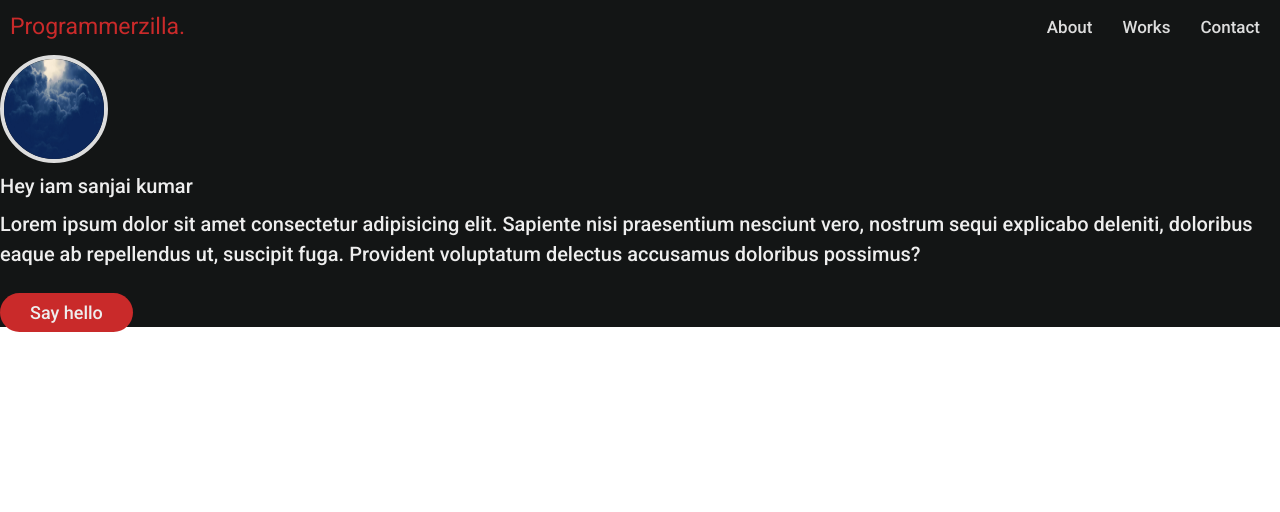
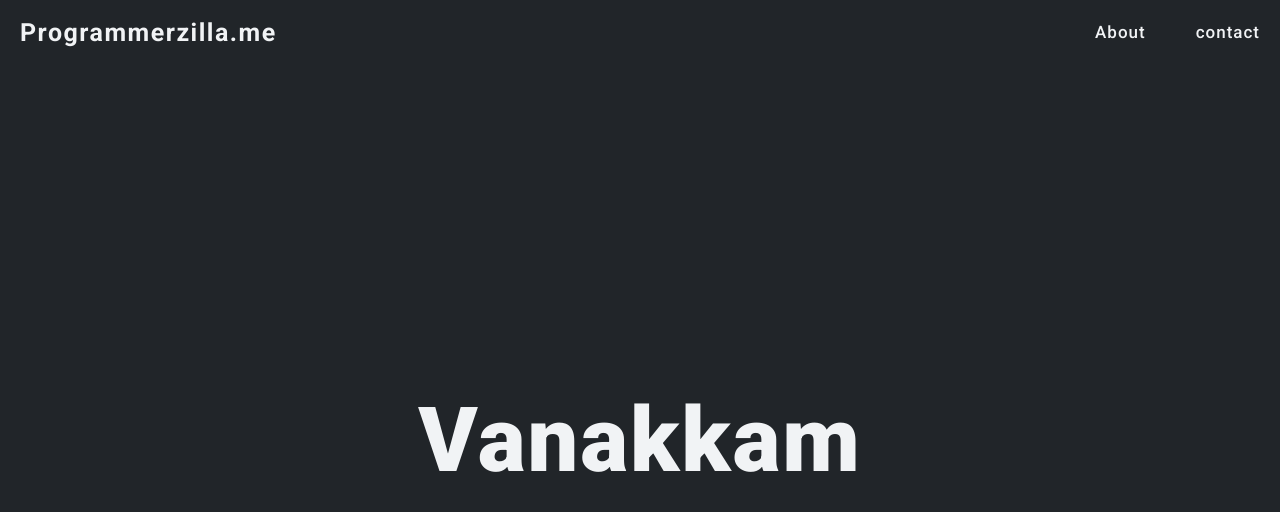
Before and after one commit to sanjaiKumar-s/programmerzilla, a plain HTML site: page index.html in a window 1280 px wide. Drawn offline with Linux system fonts and the light colour scheme.

Commit message:
Added new hero section looks

```diff
--- a/css/styles.css
+++ b/css/styles.css
@@ -3,6 +3,9 @@ html {
 }
 
 :root {
+  --color-black: #212529;
+  --color-white: #f1f3f5;
+  --color-black-lite: #343a40;
   --color-primary: #c92a2a;
   --color-primary-lite: #e03131;
 }
@@ -12,97 +15,62 @@ body {
   color: #333;
   font-size: 2rem;
   line-height: 1.5;
+  box-sizing: border-box;
 }
 
 a {
   text-decoration: none;
 }
 
-.container {
-  width: 90%;
-  padding: 5rem;
-  margin: 0 auto;
-}
-
 .navbar {
-  background-color: #131515;
   display: flex;
   justify-content: space-between;
   align-items: center;
+  padding: 0 2rem 0 2rem;
+  background-color: var(--color-black);
+  color: var(--color-white);
+}
+.nav__links {
+  display: flex;
+  gap: 5rem;
+  padding: 0;
+}
+.navbar__logo {
+  font-size: 2.5rem;
+  font-weight: 600;
+  letter-spacing: 1.5px;
+}
+.nav__links > li {
+  list-style: none;
+  font-size: 1.7rem;
+  letter-spacing: 1px;
+  font-weight: 500;
+}
+/* .nav__container {
+} */
+
+/*  */
+.hero {
+  background-color: var(--color-black);
+  color: var(--color-white);
+  padding: 5rem;
+  display: flex;
+  height: 650px;
+  align-items: center;
+  justify-content: center;
 }
 
-.navbar__logo {
-  display: inline-block;
-  color: var(--color-primary);
-  font-size: 2.3rem;
-  padding: 1rem;
-  cursor: pointer;
+.hero__bold {
+  font-size: 9rem;
+  font-weight: 800;
+  letter-spacing: 2px;
 }
 
-.navbar__list {
-  font-size: 1.7rem;
-  font-weight: 500;
-  display: flex;
-  gap: 3rem;
-  margin: 0rem;
-  padding: 0 2rem;
-  align-items: center;
+.hero__text {
+  text-align: center;
+  max-width: 130rem;
 }
 
-.navbar__item {
-  list-style: none;
+.hero__para {
+  margin: 0;
 }
-
-.navbar__item > a {
-  color: #ddd;
-  transition: all 0.2s;
-}
-
-.navbar__item > a:hover {
-  color: #fff;
-}
-
-/*  */
-
-.about {
-  font-weight: 500;
-  background-color: #131515;
-  color: #eee;
-}
-
-.about__img {
-  width: 100px;
-  height: 100px;
-  border-radius: 100%;
-  border: 4px solid #ddd;
-}
-
-.about__intro {
-  display: block;
-}
-
-.about__para {
-  margin: 0.8rem 0 2.8rem 0;
-}
-
-.about__btn{
-
-}
-
-/* BUTTON */
-.btn {
-  border: none;
-  padding: 0.9rem 3rem;
-  border-radius: 10rem;
-  font-size: 1.8rem;
-  color: #eee;
-  transition: background 0.2s;
-}
-
-.btn--red {
-  background-color: var(--color-primary);
-}
-
-.btn--red:hover {
-  background-color: var(--color-primary-lite);
-}
--- a/index.html
+++ b/index.html
@@ -16,33 +16,40 @@
     />
     <link rel="stylesheet" href="css/normalize.css" />
     <link rel="stylesheet" href="css/styles.css" />
+    <script src="script.js"></script>
 
-    <title>The website</title>
+    <title>Programmerzilla</title>
   </head>
   <body>
-    <section class="navbar-container">
-      <nav class="navbar">
-        <span class="navbar__logo">Programmerzilla.</span>
-
-        <ul class="navbar__list">
-          <li class="navbar__item"><a href="#">About</a></li>
-          <li class="navbar__item"><a href="#">Works</a></li>
-          <li class="navbar__item"><a href="#">Contact</a></li>
+    <!-- <section class="navbar-container">
+      <nav class="nav">
+        <span class="nav__logo">Programmerzilla</span>
+        <ul class="nav__links">
+          <li>Home</li>
+          <li>Home</li>
+          <li>Home</li>
         </ul>
       </nav>
-    </section>
-    <section class="about-container">
-      <div class="about">
-        <img class="about__img" src="pexels-neosiam-601798.jpg" alt="justimg" />
-        <span class="about__intro">Hey iam sanjai kumar</span>
-        <p class="about__para">
-          Lorem ipsum dolor sit amet consectetur adipisicing elit. Sapiente nisi
-          praesentium nesciunt vero, nostrum sequi explicabo deleniti, doloribus
-          eaque ab repellendus ut, suscipit fuga. Provident voluptatum delectus
-          accusamus doloribus possimus?
-        </p>
-        <a class="about__btn btn btn--red" href="#">Say hello</a>
+    </section> -->
+
+    <section>
+      <div class="navbar">
+        <span class="navbar__logo">Programmerzilla.me</span>
+        <nav class="nav__container">
+          <ul class="nav__links">
+            <li>About</li>
+            <li>contact</li>
+            <!-- <li>Home</li> -->
+          </ul>
+        </nav>
       </div>
     </section>
+
+    <div class="hero">
+      <div class="hero__text">
+        <span class="hero__bold">Vanakkam</span>
+        <!-- <p class="hero__para">Which means hello</p> -->
+      </div>
+    </div>
   </body>
 </html>
--- /dev/null
+++ b/script.js
@@ -0,0 +1,19 @@
+const input = document.getElementById("input");
+const input_num = document.getElementById("input-num");
+const output = document.getElementById("output");
+const btn_submit = document.querySelector(".btn-submit");
+
+// btn_submit.addEventListener("submit", (e) => {
+//   e.preventDefault();
+
+//   console.log(input.textContent);
+// });
+
+const calc = (e) => {
+  e.preventDefault();
+  console.log(input.textContent);
+};
+
+btn_submit.onsubmit = (e) => {
+  console.log("ok");
+};
```
